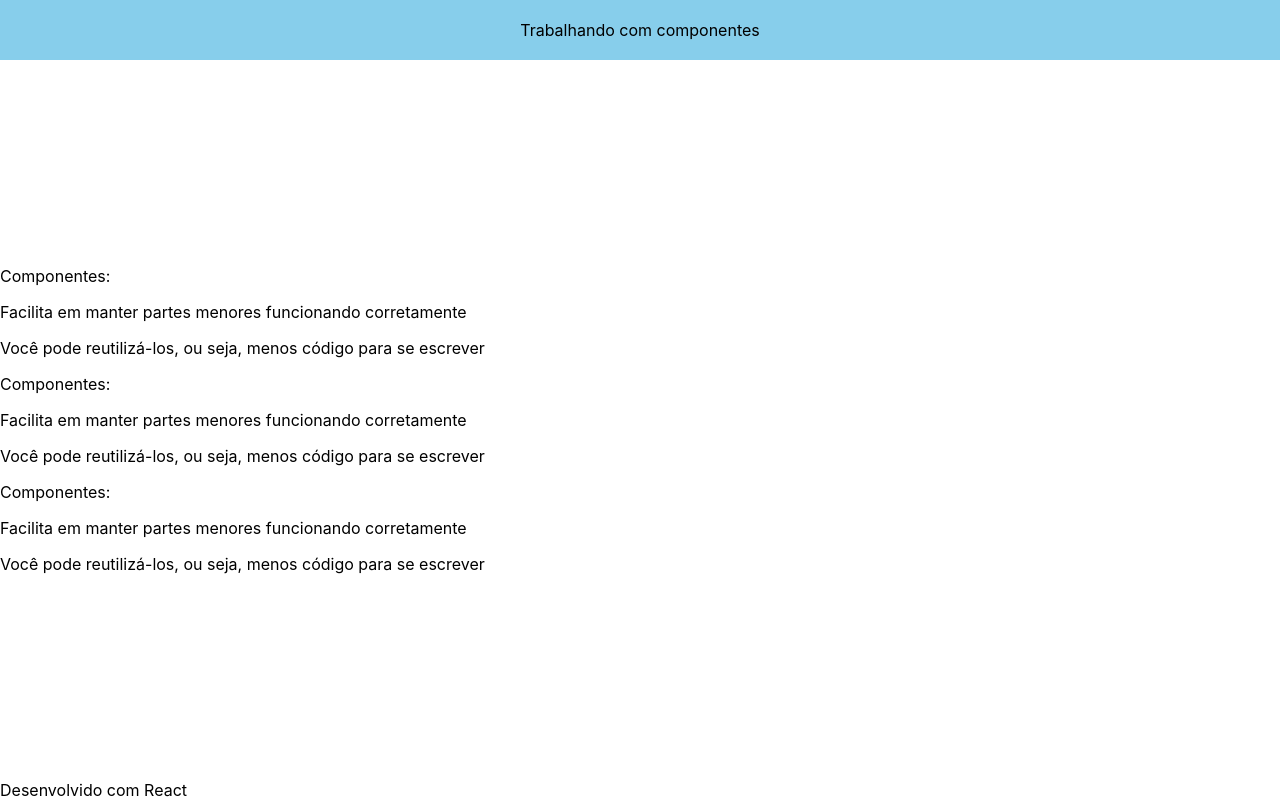
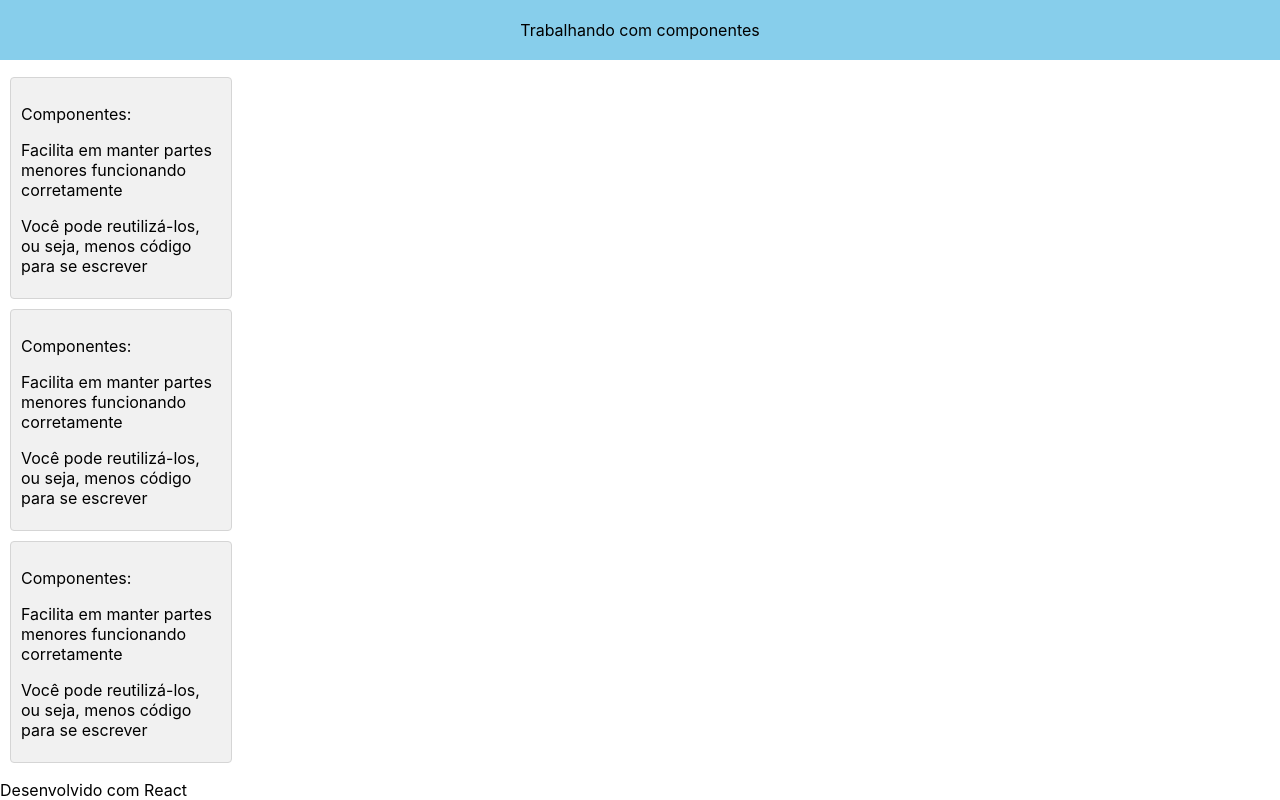
Before and after one commit to ligiadavilabozzi/devmedia_app_react, a React (Create React App) app: page / in a window 1280 px wide. Built offline with nearby package versions, Linux system fonts and the light colour scheme.

Commit message:
Card Style

```diff
--- a/src/componentes/Card/index.js
+++ b/src/componentes/Card/index.js
@@ -1,8 +1,8 @@
 import React from 'react'
-
+import './style.css'
 export default function Card(){
     return(
-        <div>
+        <div className="card-container">
         <p>Componentes:</p>
         <p>Facilita em manter partes menores funcionando corretamente</p>
         <p>Você pode reutilizá-los, ou seja, menos código para se escrever</p>
--- /dev/null
+++ b/src/componentes/Card/style.css
@@ -0,0 +1,9 @@
+.card-container{
+    border: 1px solid #d5d5d5;
+    border-radius: 4px;
+    width: 200px;
+    height: 200px;
+    background-color: #f1f1f1;
+    margin: 10px;
+    padding: 10px;
+}
```
